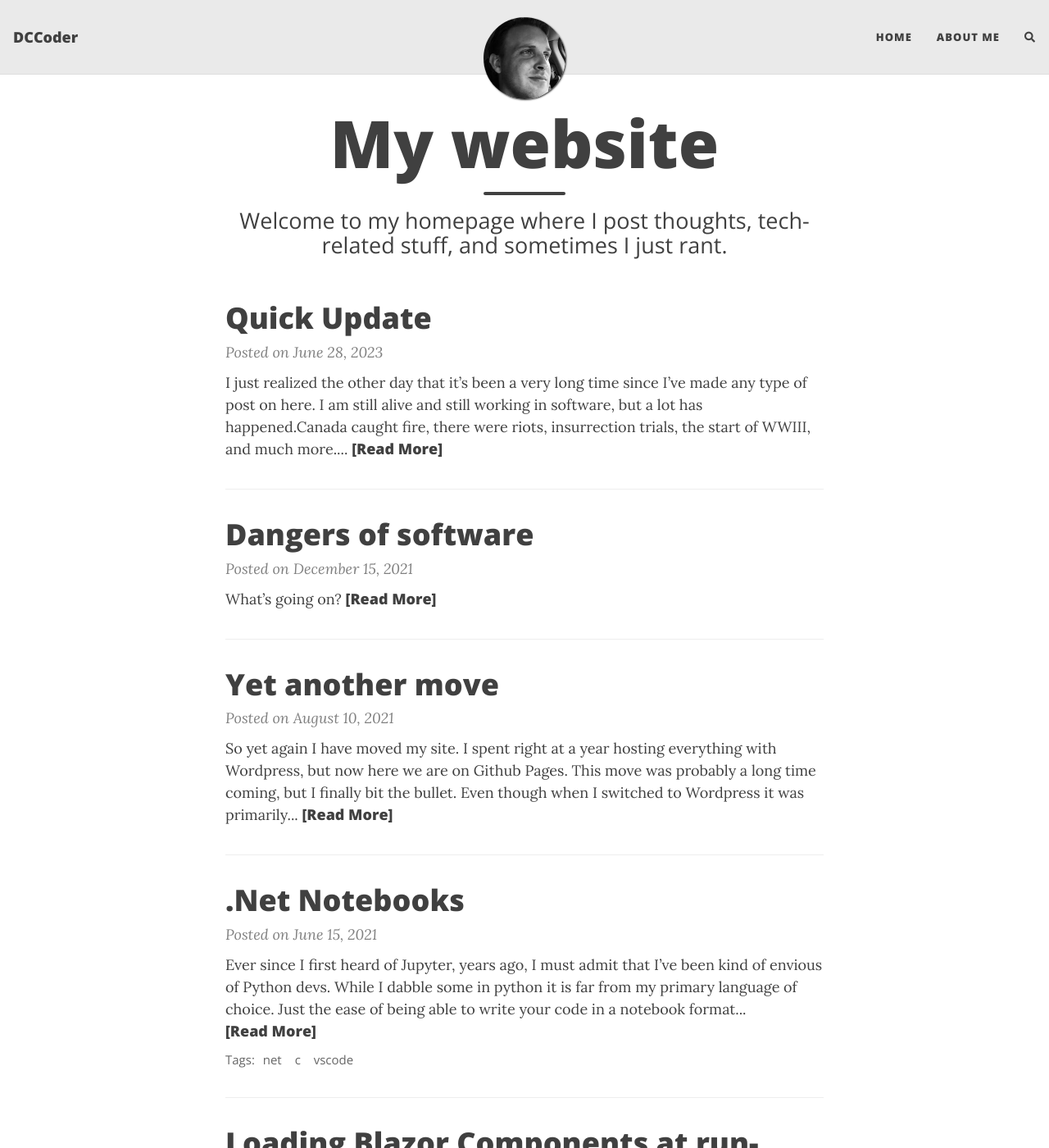
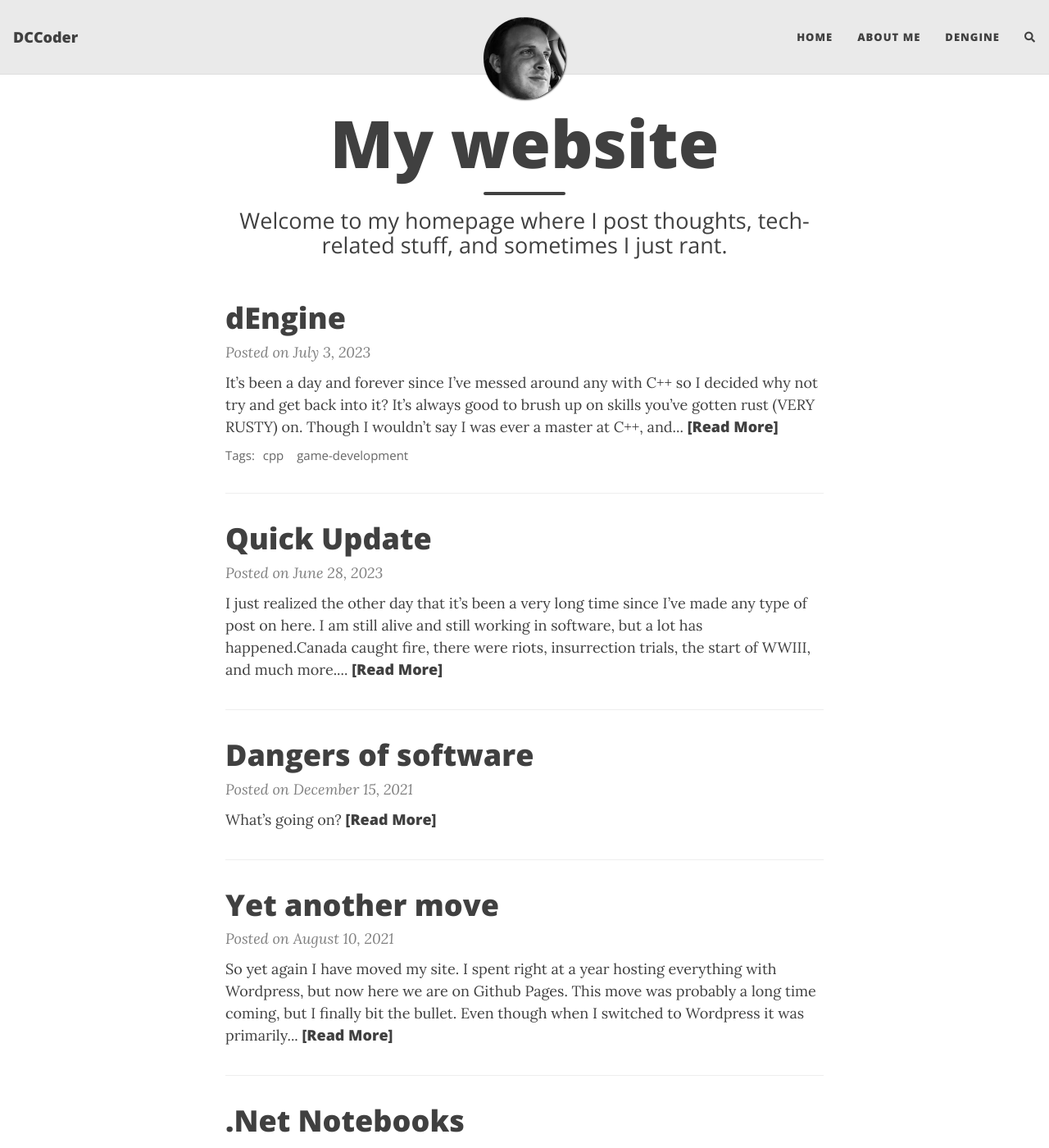
Before and after one commit to DCCoder90/dccoder90.github.io, a Jekyll site: the page built from index.html, in a window 1280 px wide and 1400 px high. Shown: the whole window at 82% size. Built offline with Jekyll 4.4.1, drawn with Linux system fonts in a browser that asks for light colours; nearby versions of some CDN libraries; the list of posts is cut into pages by our own code; comment, search, counter and statistics services are not loaded; some of the changed text lies outside the part shown.

Commit message:
dengine post

```diff
--- a/_config.yml
+++ b/_config.yml
@@ -8,6 +8,7 @@ author: DCCoder
 navbar-links:
   Home: "index"
   About Me: "aboutme"
+  dEngine: "dengine/index.html"
 
 # --- Logo --- #
 
--- /dev/null
+++ b/_posts/2023-07-03-dengine.md
@@ -0,0 +1,14 @@
+---
+title: "dEngine"
+date: "2023-07-03"
+categories:
+  - "general"
+  - "programming"
+tags:
+  - "cpp"
+  - "game-development"
+---
+
+It's been a day and forever since I've messed around any with C++ so I decided why not try and get back into it?  It's always good to brush up on skills you've gotten rust (VERY RUSTY) on.   Though I wouldn't say I was ever a master at C++, and I'm sure my work will prove that, I used to be able to do a little here and there.
+
+In order to help me get back on track I figured I'd try my hand at writing a 2D modular game engine.  It's not going to be anything fancy or special, but just enough to let me build some games for the kids or for myself.  Will probably end up adding cross-platform support at a much later date.  But either way, for any curious individuals out there the code can be found in [GitHub](https://github.com/DCCoder90/dengine), and the code's documentation can be found on my site on the [dengine page](https://www.dccoder.com/dengine/).
```
